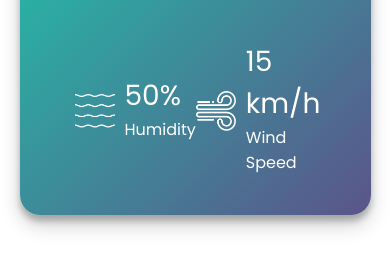
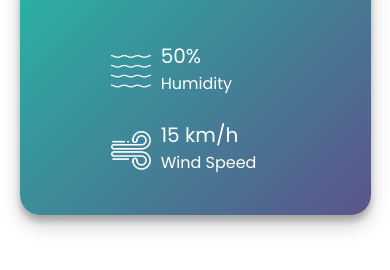
Before and after one commit to vysnoo/weather-app-js, a plain HTML site: page index.html in a window 390 px wide. Shown: the part 538-808 px from the top of the page. Drawn offline with Linux system fonts and the light colour scheme.

Commit message:
media queries added

```diff
--- a/css/style.css
+++ b/css/style.css
@@ -98,6 +98,18 @@ body {
   }
 
   .search input::placeholder {
-    font-size: 15px;
+    font-size: 10px;
+  }
+
+  .details {
+    display: block;
+    padding-left: 20%;
+  }
+  .details .col {
+    margin-top: 30px;
+  }
+
+  .details .col div p:first-child {
+    font-size: 20px;
   }
 }
```
